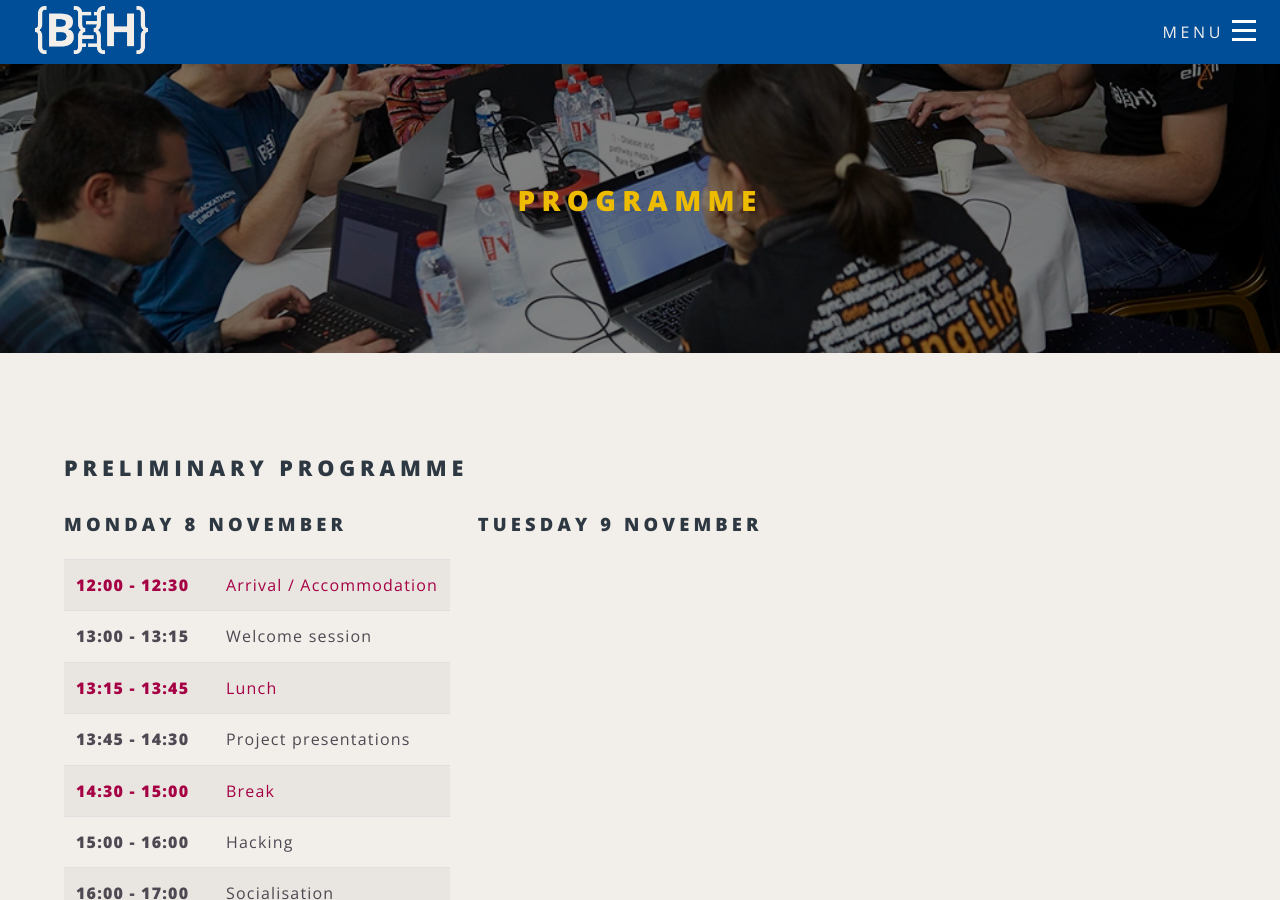
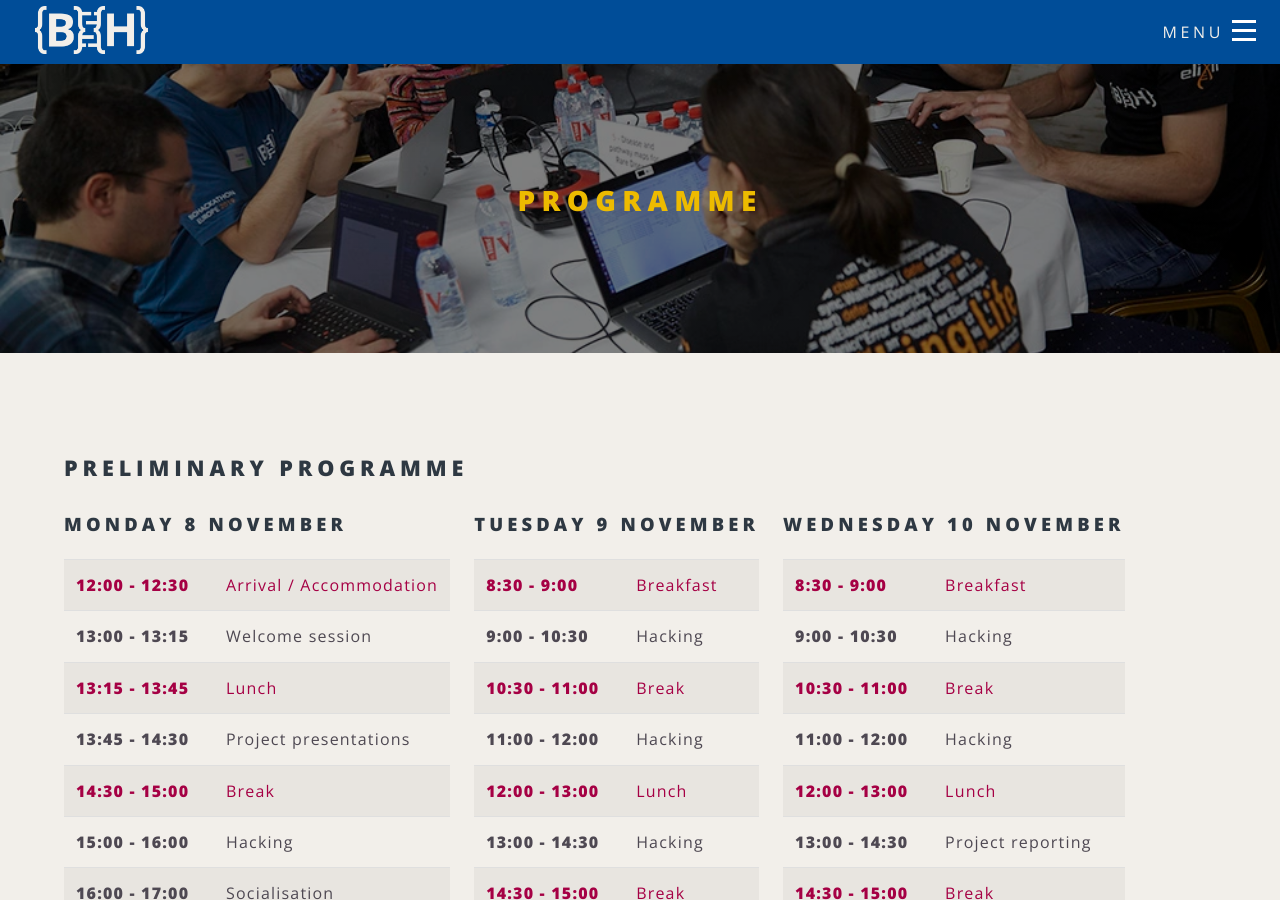
Before and after one commit to elixir-europe/biohackathon-europe-2021, a Jekyll site: the page built from programme.html, in a window 1280 px wide and 900 px high. Built offline with Jekyll 4.4.1, drawn with Linux system fonts in a browser that asks for light colours; nearby versions of some CDN libraries.

Commit message:
Fix typo

```diff
--- a/programme.html
+++ b/programme.html
@@ -105,6 +105,7 @@
                     </tbody>
                 </table>
             </div>
+            <div class="day">
                 <h3>Tuesday 9 November</h3>
                 <table>
                     <tbody>
```
